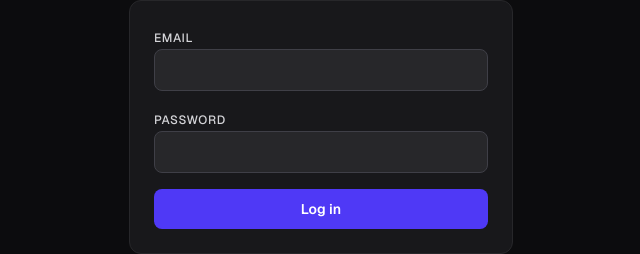
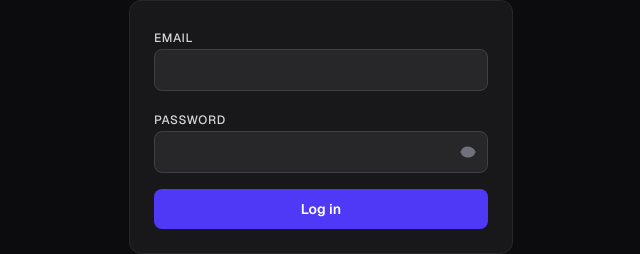
Before and after one commit to riclanderos/callsesh, a Next.js app: page /login in a window 1280 px wide. Shown: the part 287-541 px from the top of the page, without its empty margins (319-959 px from the left). Built offline with nearby package versions, Linux system fonts and the light colour scheme.

Commit message:
adds password view toggle

```diff
--- a/app/login/page.tsx
+++ b/app/login/page.tsx
@@ -3,6 +3,7 @@
 import { useActionState } from 'react'
 import Link from 'next/link'
 import { login } from '@/app/actions/auth'
+import PasswordInput from '@/components/ui/password-input'
 
 export default function LoginPage() {
   const [error, action, pending] = useActionState(login, null)
@@ -36,14 +37,7 @@ export default function LoginPage() {
               <label htmlFor="password" className="text-xs font-medium uppercase tracking-wider text-zinc-300">
                 Password
               </label>
-              <input
-                id="password"
-                name="password"
-                type="password"
-                required
-                autoComplete="current-password"
-                className="w-full rounded-lg border border-zinc-700 bg-zinc-800 px-3 py-2.5 text-sm text-zinc-100 placeholder:text-zinc-500 outline-none focus:border-indigo-500 focus:ring-1 focus:ring-indigo-500/40 transition-colors"
-              />
+              <PasswordInput id="password" name="password" autoComplete="current-password" />
             </div>
 
             {error && (
--- a/app/signup/page.tsx
+++ b/app/signup/page.tsx
@@ -3,6 +3,7 @@
 import { useActionState } from 'react'
 import Link from 'next/link'
 import { signup } from '@/app/actions/auth'
+import PasswordInput from '@/components/ui/password-input'
 
 export default function SignupPage() {
   const [error, action, pending] = useActionState(signup, null)
@@ -36,14 +37,7 @@ export default function SignupPage() {
               <label htmlFor="password" className="text-xs font-medium uppercase tracking-wider text-zinc-300">
                 Password
               </label>
-              <input
-                id="password"
-                name="password"
-                type="password"
-                required
-                autoComplete="new-password"
-                className="w-full rounded-lg border border-zinc-700 bg-zinc-800 px-3 py-2.5 text-sm text-zinc-100 placeholder:text-zinc-500 outline-none focus:border-indigo-500 focus:ring-1 focus:ring-indigo-500/40 transition-colors"
-              />
+              <PasswordInput id="password" name="password" autoComplete="new-password" />
             </div>
 
             {error && (
--- a/components/billing/plan-usage-card.tsx
+++ b/components/billing/plan-usage-card.tsx
@@ -1,4 +1,45 @@
+'use client';
+
+import { useState } from 'react';
 import Link from 'next/link';
+
+async function openBillingPortal() {
+  const res = await fetch('/api/stripe/portal', { method: 'POST' });
+  if (!res.ok) {
+    console.error('Billing portal request failed:', res.status);
+    return;
+  }
+  const { url } = await res.json();
+  if (url) window.location.href = url;
+}
+
+function PortalButton({
+  label,
+  variant = 'secondary',
+}: {
+  label: string;
+  variant?: 'primary' | 'secondary';
+}) {
+  const [loading, setLoading] = useState(false);
+  const cls =
+    variant === 'primary'
+      ? 'rounded-lg bg-indigo-600 px-4 py-2 text-sm font-semibold text-white hover:bg-indigo-500 transition-colors disabled:opacity-50 disabled:cursor-not-allowed'
+      : 'rounded-lg border border-zinc-700 bg-zinc-800 px-4 py-2 text-sm font-medium text-zinc-200 hover:border-zinc-600 hover:text-zinc-100 transition-colors disabled:opacity-50 disabled:cursor-not-allowed';
+  return (
+    <button
+      type="button"
+      disabled={loading}
+      onClick={async () => {
+        setLoading(true);
+        await openBillingPortal();
+        setLoading(false);
+      }}
+      className={cls}
+    >
+      {loading ? 'Redirecting…' : label}
+    </button>
+  );
+}
 
 export default function PlanUsageCard({
   sessionsUsed,
@@ -24,11 +65,7 @@ export default function PlanUsageCard({
           <p className="text-sm text-zinc-300">Unlimited sessions</p>
         </div>
         <div className="flex items-center gap-4">
-          <Link
-            href="/upgrade"
-            className="rounded-lg border border-zinc-700 bg-zinc-800 px-4 py-2 text-sm font-medium text-zinc-200 hover:border-zinc-600 hover:text-zinc-100 transition-colors">
-            {ctaLabel}
-          </Link>
+          <PortalButton label={ctaLabel} />
         </div>
       </div>
     );
@@ -50,11 +87,15 @@ export default function PlanUsageCard({
           </p>
         </div>
         <div className="flex items-center gap-4">
+          {planKey === 'free' ? (
             <Link
               href="/upgrade"
               className="rounded-lg bg-indigo-600 px-4 py-2 text-sm font-semibold text-white hover:bg-indigo-500 transition-colors">
               {ctaLabel}
             </Link>
+          ) : (
+            <PortalButton label={ctaLabel} variant="primary" />
+          )}
           {planKey === 'free' && (
             <Link
               href="/upgrade"
@@ -82,11 +123,15 @@ export default function PlanUsageCard({
           </p>
         </div>
         <div className="flex items-center gap-4">
+          {planKey === 'free' ? (
             <Link
               href="/upgrade"
               className="rounded-lg bg-indigo-600 px-4 py-2 text-sm font-semibold text-white hover:bg-indigo-500 transition-colors">
               {ctaLabel}
             </Link>
+          ) : (
+            <PortalButton label={ctaLabel} variant="primary" />
+          )}
           {planKey === 'free' && (
             <Link
               href="/upgrade"
@@ -111,11 +156,15 @@ export default function PlanUsageCard({
         <p className="text-xs text-zinc-500">{remaining} remaining</p>
       </div>
       <div className="flex items-center gap-4">
+        {planKey === 'free' ? (
           <Link
             href="/upgrade"
             className="rounded-lg border border-zinc-700 bg-zinc-800 px-4 py-2 text-sm font-medium text-zinc-200 hover:border-zinc-600 hover:text-zinc-100 transition-colors">
             {ctaLabel}
           </Link>
+        ) : (
+          <PortalButton label={ctaLabel} />
+        )}
         {planKey === 'free' && (
           <Link
             href="/upgrade"
--- /dev/null
+++ b/components/ui/password-input.tsx
@@ -0,0 +1,46 @@
+'use client'
+
+import { useState } from 'react'
+
+export default function PasswordInput({
+  id,
+  name,
+  autoComplete,
+}: {
+  id: string
+  name: string
+  autoComplete: string
+}) {
+  const [visible, setVisible] = useState(false)
+
+  return (
+    <div className="relative">
+      <input
+        id={id}
+        name={name}
+        type={visible ? 'text' : 'password'}
+        required
+        autoComplete={autoComplete}
+        className="w-full rounded-lg border border-zinc-700 bg-zinc-800 px-3 py-2.5 pr-10 text-sm text-zinc-100 placeholder:text-zinc-500 outline-none focus:border-indigo-500 focus:ring-1 focus:ring-indigo-500/40 transition-colors"
+      />
+      <button
+        type="button"
+        onClick={() => setVisible((v) => !v)}
+        className="absolute inset-y-0 right-0 flex items-center px-3 text-zinc-500 hover:text-zinc-300 transition-colors"
+        aria-label={visible ? 'Hide password' : 'Show password'}
+      >
+        {visible ? (
+          <svg xmlns="http://www.w3.org/2000/svg" viewBox="0 0 20 20" fill="currentColor" className="size-4">
+            <path fillRule="evenodd" d="M3.28 2.22a.75.75 0 0 0-1.06 1.06l14.5 14.5a.75.75 0 1 0 1.06-1.06l-1.745-1.745a10.029 10.029 0 0 0 3.3-4.38 1.651 1.651 0 0 0 0-1.185A10.004 10.004 0 0 0 9.999 3a9.956 9.956 0 0 0-4.744 1.194L3.28 2.22ZM7.752 6.69l1.092 1.092a2.5 2.5 0 0 1 3.374 3.373l1.091 1.092a4 4 0 0 0-5.557-5.557Z" clipRule="evenodd" />
+            <path d="M10.748 13.93l2.523 2.523a9.987 9.987 0 0 1-3.27.547c-4.258 0-7.894-2.66-9.337-6.41a1.651 1.651 0 0 1 0-1.186A10.007 10.007 0 0 1 2.839 6.02L6.07 9.252a4 4 0 0 0 4.678 4.678Z" />
+          </svg>
+        ) : (
+          <svg xmlns="http://www.w3.org/2000/svg" viewBox="0 0 20 20" fill="currentColor" className="size-4">
+            <path d="M10 12.5a2.5 2.5 0 1 0 0-5 2.5 2.5 0 0 0 0 5Z" />
+            <path fillRule="evenodd" d="M.664 10.59a1.651 1.651 0 0 1 0-1.186A10.004 10.004 0 0 1 10 3c4.257 0 7.893 2.66 9.336 6.41.147.381.146.804 0 1.186A10.004 10.004 0 0 1 10 17c-4.257 0-7.893-2.66-9.336-6.41Z" clipRule="evenodd" />
+          </svg>
+        )}
+      </button>
+    </div>
+  )
+}
```
Lines whose indentation alone changed are shown as unchanged.
